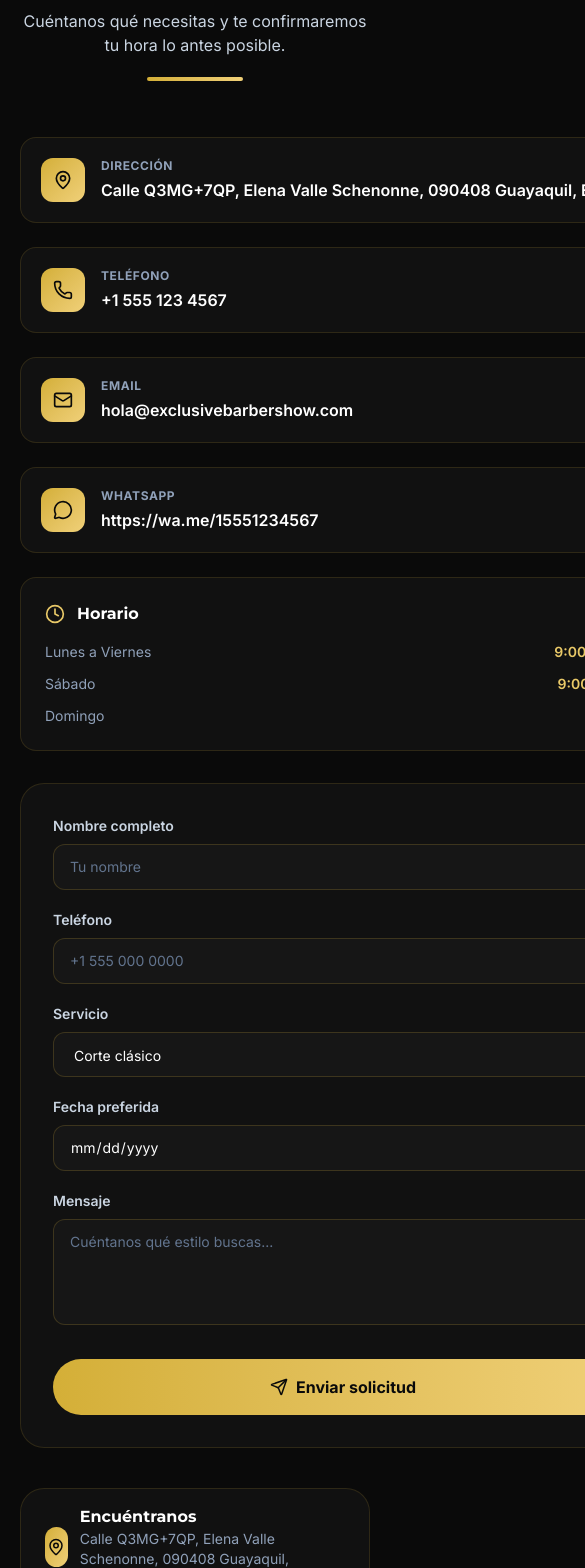
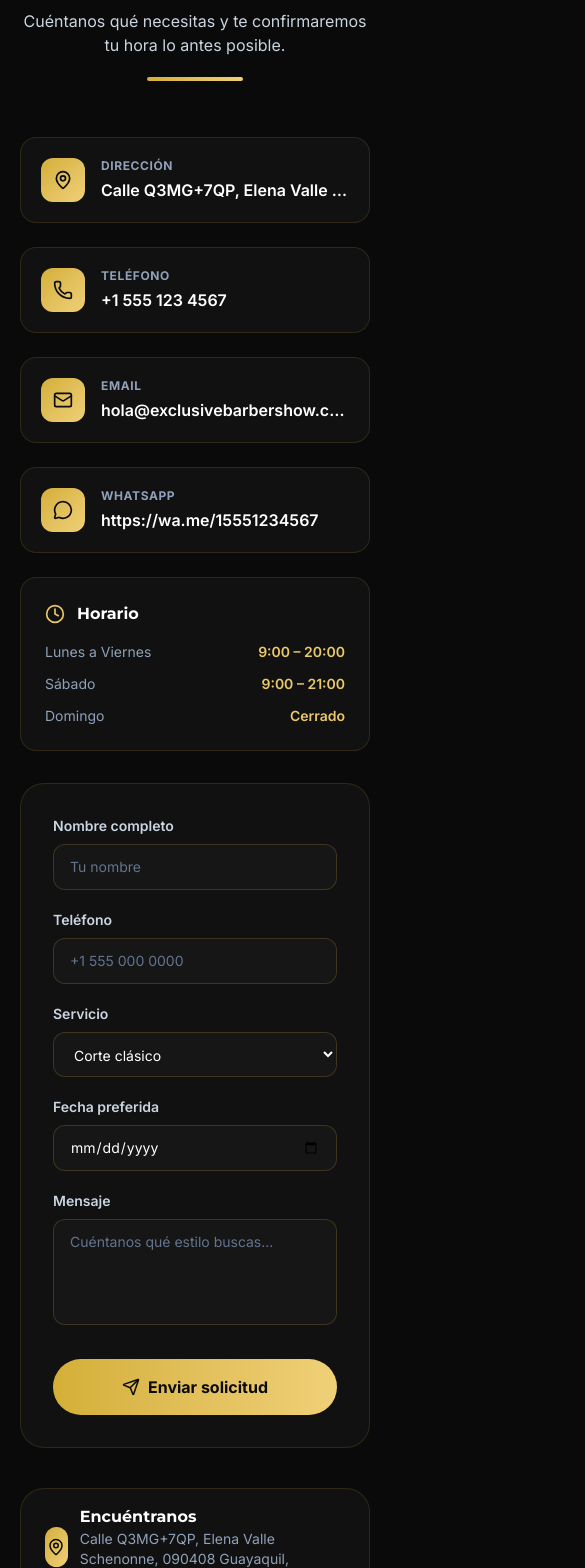
Before and after one commit to ivansaenz482/barber-show, a React (Vite) app: page / in a window 390 px wide. Shown: the part 9840-11408 px from the top of the page, 585 px wide, since content can reach past the window. Built offline with nearby package versions, Linux system fonts and the light colour scheme; no server answers; the database is empty.

Commit message:
fix: evitar desborde horizontal en movil en la seccion de contacto (min-w-0)

```diff
--- a/src/components/Contact.tsx
+++ b/src/components/Contact.tsx
@@ -34,7 +34,7 @@ export default function Contact() {
           whileInView={{ opacity: 1, x: 0 }}
           viewport={{ once: true, margin: '-60px' }}
           transition={{ duration: 0.6 }}
-          className="flex flex-col gap-6 lg:col-span-2"
+          className="flex min-w-0 flex-col gap-6 lg:col-span-2"
         >
           {contactInfo.map((info) => (
             <div
@@ -75,7 +75,7 @@ export default function Contact() {
           whileInView={{ opacity: 1, x: 0 }}
           viewport={{ once: true, margin: '-60px' }}
           transition={{ duration: 0.6 }}
-          className="rounded-3xl border border-primary/15 bg-card p-8 lg:col-span-3"
+          className="min-w-0 rounded-3xl border border-primary/15 bg-card p-8 lg:col-span-3"
         >
           <div className="grid gap-5 sm:grid-cols-2">
             <div>
```
